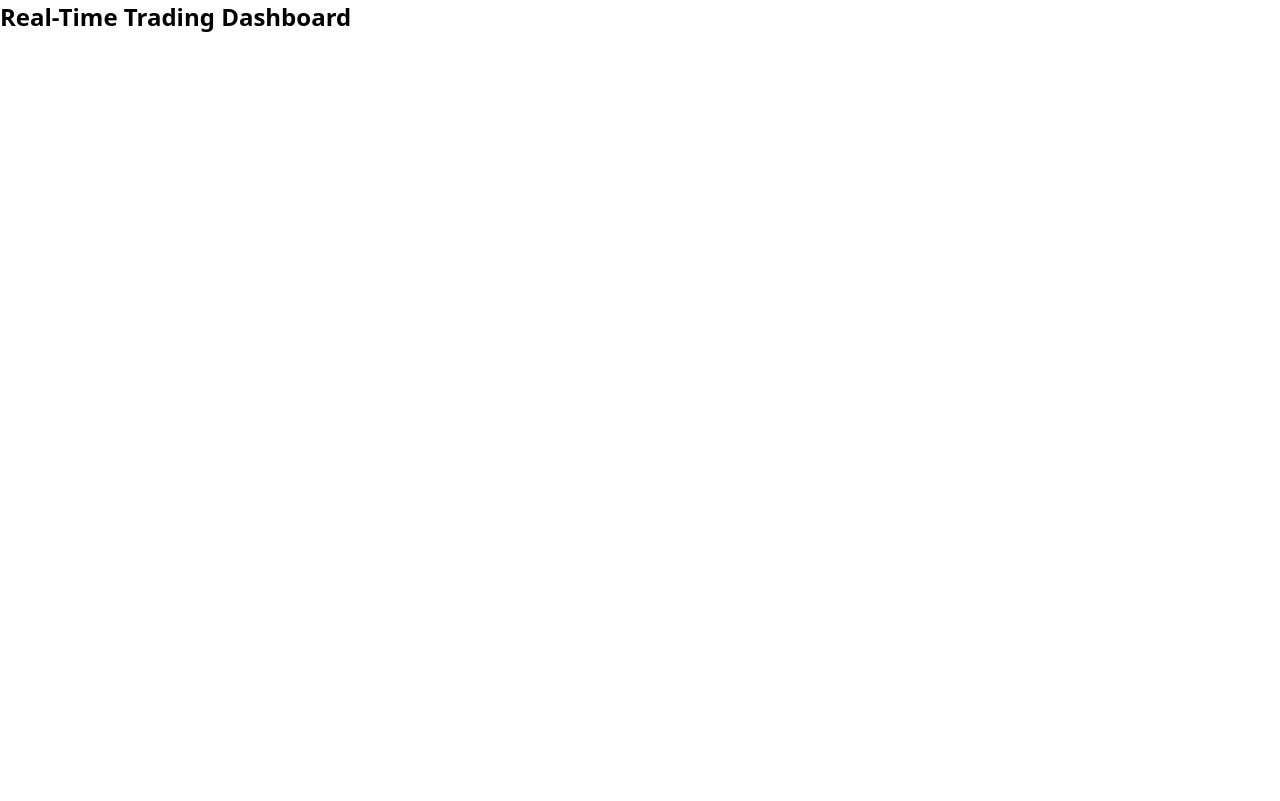
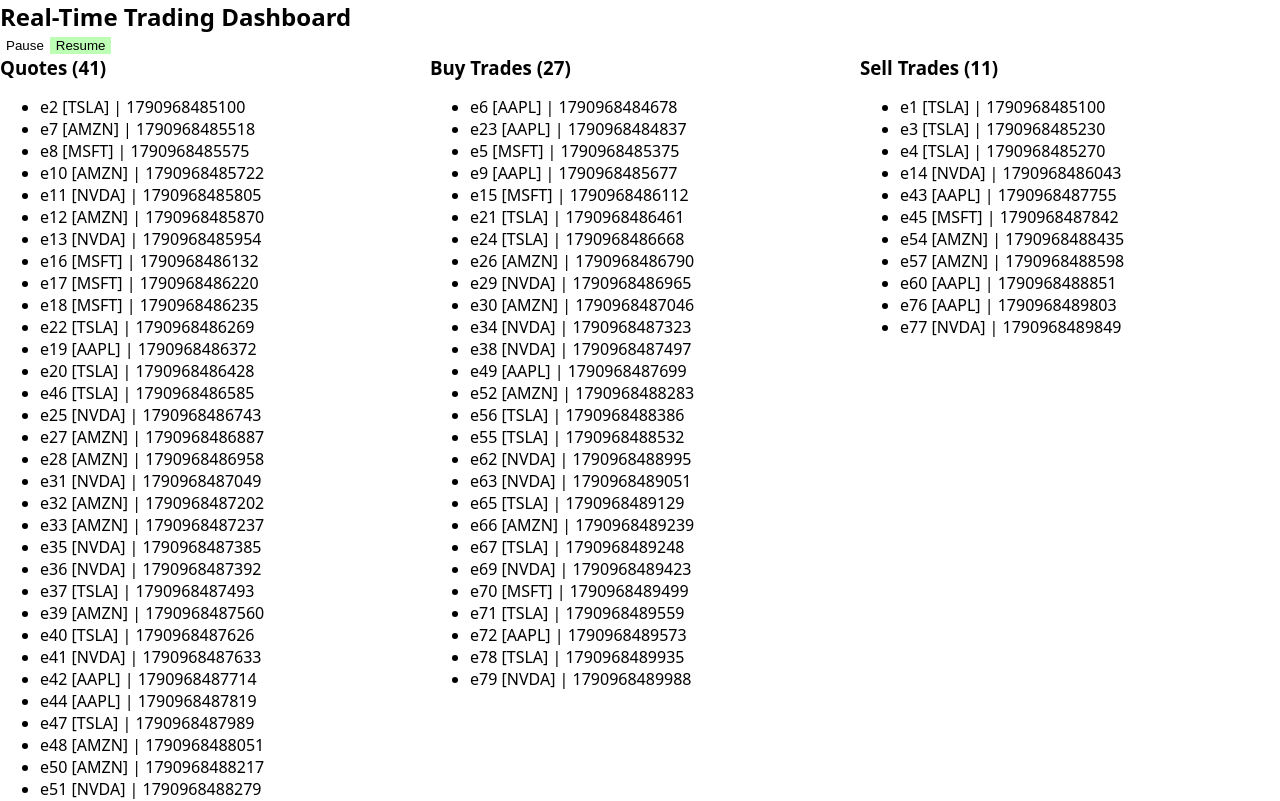
Before and after one commit to Joha99/frontend-systems-design, a React (Vite) app: page / in a window 1280 px wide. Shown: the top 801 px of the page. Built offline with nearby package versions, Linux system fonts and the light colour scheme.

Commit message:
initial setup for trading dashboard

```diff
--- a/src/trading-dashboard/TradingDashboard.module.css
+++ b/src/trading-dashboard/TradingDashboard.module.css
@@ -0,0 +1,9 @@
+.grid {
+  display: grid;
+  grid-template-columns: repeat(3, 1fr);
+  gap: 10px;
+}
+
+.activeStatus {
+  background-color: #bdffb5;
+}
--- a/src/trading-dashboard/TradingDashboard.tsx
+++ b/src/trading-dashboard/TradingDashboard.tsx
@@ -21,51 +21,195 @@
  *    Each shows the NEWEST events first, by timestamp (not arrival
  *    order: late events go where their timestamp belongs).
  * 3. Keep memory bounded: each list keeps at most the latest 100 events.
+ *
  * 4. Statistics over the latest 30 seconds, per side (buy / sell):
  *    trade count, total volume (sum of quantity), and VWAP
  *    (sum(price × quantity) / sum(quantity)). Also the latest bid/ask per
  *    symbol from quotes.
  *    The window must slide with time: stats change as old trades fall out,
  *    even if no new events arrive.
+ *
  * 5. Pause / Resume button:
  *    - While paused, the lists and stats on screen stop changing.
  *    - No events are lost: on Resume, everything that arrived while paused
  *      appears, and stats include it.
  *    - Show how many events arrived while paused ("12 new events").
+ *
  * 6. Bursts must not freeze the page: 40 events arriving at once should
  *    cause one re-render, not 40.
  *
  * Done when: the dashboard runs for 2 minutes with lists capped at 100,
  * stats match a hand check on a paused snapshot, and pausing for 10s then
  * resuming shows the missed events in the right order.
- *
- * Think about:
- * - Where do incoming events go before they're shown: state, or a ref
- *   that a timer flushes into state? How does that help with bursts AND
- *   with pause?
- * - Your onEvent callback is created once, at subscribe time. What does it
- *   see when `paused` changes later?
- * - Stats over "the last 30 seconds": what data structure lets you drop
- *   old trades cheaply as time moves on? (Sliding window.)
- *
- * Stretch:
- * - Filter everything by symbol.
- * - A tiny sparkline of trade price for the selected symbol.
- * - Highlight trades larger than 400 shares.
- *
- * Time target: 60 minutes.
  */
 
 import styles from "./TradingDashboard.module.css";
-import { getActiveSubscriptionCount, subscribeToEvents } from "./API";
+import {
+  getActiveSubscriptionCount,
+  type MarketEvent,
+  subscribeToEvents,
+  type QuoteEvent,
+  type TradeEvent,
+} from "./API";
+import { useEffect, useRef, useState } from "react";
+
+const LIMIT = 20;
+const REFRESH_INTERVAL = 1000;
 
 export const TradingDashboard = () => {
-  // TODO: implement
-  void [subscribeToEvents, getActiveSubscriptionCount];
+  const [dashboardStatus, setDashboardStatus] = useState<"pause" | "resume">(
+    "resume",
+  );
+  const dashboardStatusRef = useRef<"pause" | "resume">("resume");
+
+  const [quotes, setQuotes] = useState<QuoteEvent[]>([]);
+  const [buyTrades, setBuyTrades] = useState<TradeEvent[]>([]);
+  const [sellTrades, setSellTrades] = useState<TradeEvent[]>([]);
+
+  const quotesRef = useRef<QuoteEvent[]>([]);
+  const buyTradesRef = useRef<TradeEvent[]>([]);
+  const sellTradesRef = useRef<TradeEvent[]>([]);
+
+  const unsubscribeFnRef = useRef<() => void>(() => {});
+
+  useEffect(() => {
+    unsubscribeFnRef.current = subscribeToEvents(streamEvents);
+
+    const intervalId = setInterval(() => {
+      updateLists();
+    }, REFRESH_INTERVAL);
+
+    () => {
+      unsubscribeFnRef.current();
+      clearInterval(intervalId);
+    };
+  }, []);
+
+  const sortByTimestamp = (list: MarketEvent[]) => {
+    list.sort((a, b) => {
+      return a.timestamp - b.timestamp;
+    });
+  };
+
+  const streamEvents = (event: MarketEvent) => {
+    console.log("NEW MARKET EVENT", event);
+
+    if (event.type === "quote") {
+      quotesRef.current.push(event);
+    }
+
+    if (event.type === "trade") {
+      if (event.side === "buy") {
+        buyTradesRef.current.push(event);
+      }
+
+      if (event.side === "sell") {
+        sellTradesRef.current.push(event);
+      }
+    }
+  };
+
+  const updateLists = () => {
+    if (dashboardStatusRef.current === "pause") return;
+    const batchedQuotes = [...quotesRef.current];
+    const batchedSells = [...sellTradesRef.current];
+    const batchedBuys = [...buyTradesRef.current];
+
+    setQuotes((prev) => {
+      const newQuotes = [...prev, ...batchedQuotes];
+      sortByTimestamp(newQuotes);
+      return newQuotes.slice(0, 100);
+    });
+
+    setSellTrades((prev) => {
+      const newSellTrades = [...prev, ...batchedSells];
+      sortByTimestamp(newSellTrades);
+      return newSellTrades.slice(0, 100);
+    });
+    setBuyTrades((prev) => {
+      const newBuyTrades = [...prev, ...batchedBuys];
+      sortByTimestamp(newBuyTrades);
+      return newBuyTrades.slice(0, 100);
+    });
+
+    quotesRef.current = [];
+    sellTradesRef.current = [];
+    buyTradesRef.current = [];
+  };
+
+  const updateDashboardStatus = (status: "pause" | "resume") => {
+    setDashboardStatus(status);
+    dashboardStatusRef.current = status;
+  };
+
+  const onPause = () => {
+    updateDashboardStatus("pause");
+  };
+
+  const onResume = () => {
+    updateDashboardStatus("resume");
+  };
 
   return (
-    <div>
+    <div style={{ width: "100%" }}>
       <h2>Real-Time Trading Dashboard</h2>
+      <div>
+        <button
+          onClick={onPause}
+          className={`${dashboardStatus === "pause" ? styles.activeStatus : ""}`}
+        >
+          Pause
+        </button>
+        <button
+          onClick={onResume}
+          className={`${dashboardStatus === "resume" ? styles.activeStatus : ""}`}
+        >
+          Resume
+        </button>
+      </div>
+      <div className={styles.grid}>
+        <div>
+          <h3>Quotes ({quotes.length})</h3>
+          {/* TODO: render stats over last 30 sec */}
+          <ul>
+            {quotes.map((quote) => {
+              return (
+                <li key={quote.id}>
+                  {quote.id} [{quote.symbol}] | {quote.timestamp}
+                </li>
+              );
+            })}
+          </ul>
+        </div>
+
+        <div>
+          <h3>Buy Trades ({buyTrades.length})</h3>
+          {/* TODO: render stats over last 30 sec */}
+          <ul>
+            {buyTrades.map((trade) => {
+              return (
+                <li key={trade.id}>
+                  {trade.id} [{trade.symbol}] | {trade.timestamp}
+                </li>
+              );
+            })}
+          </ul>
+        </div>
+
+        <div>
+          <h3>Sell Trades ({sellTrades.length})</h3>
+          {/* TODO: render stats over last 30 sec */}
+          <ul>
+            {sellTrades.map((trade) => {
+              return (
+                <li key={trade.id}>
+                  {trade.id} [{trade.symbol}] | {trade.timestamp}
+                </li>
+              );
+            })}
+          </ul>
+        </div>
+      </div>
     </div>
   );
 };
```
